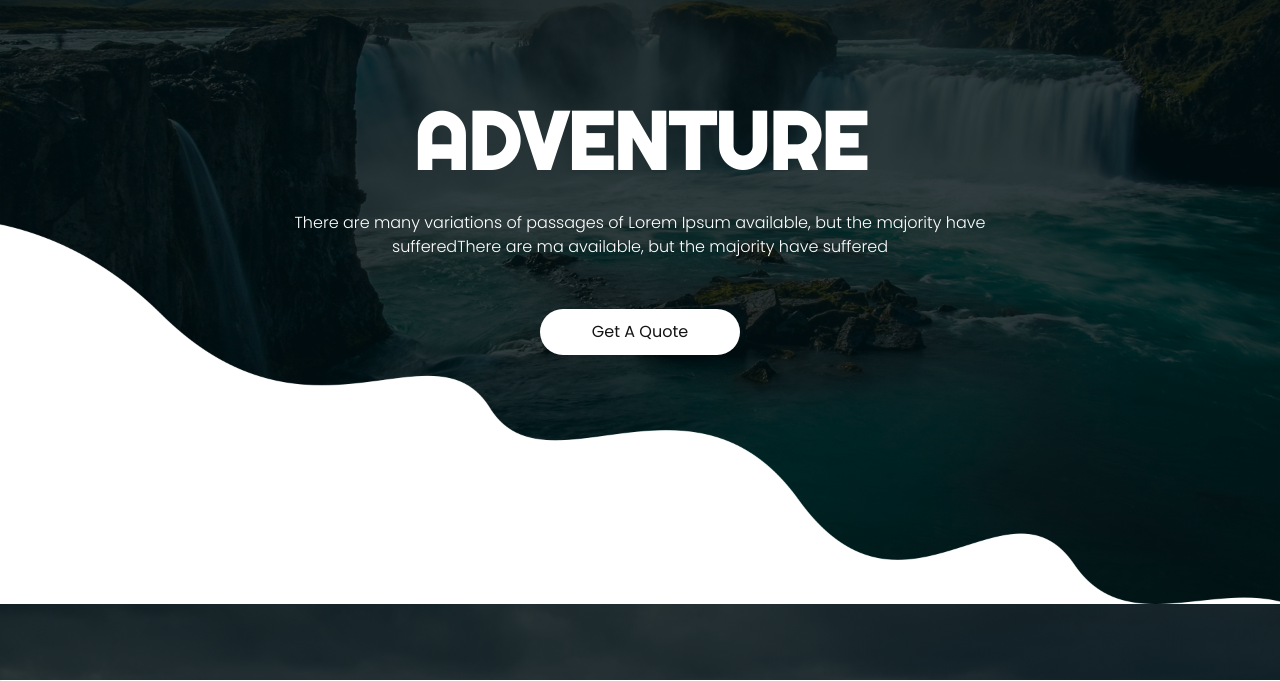
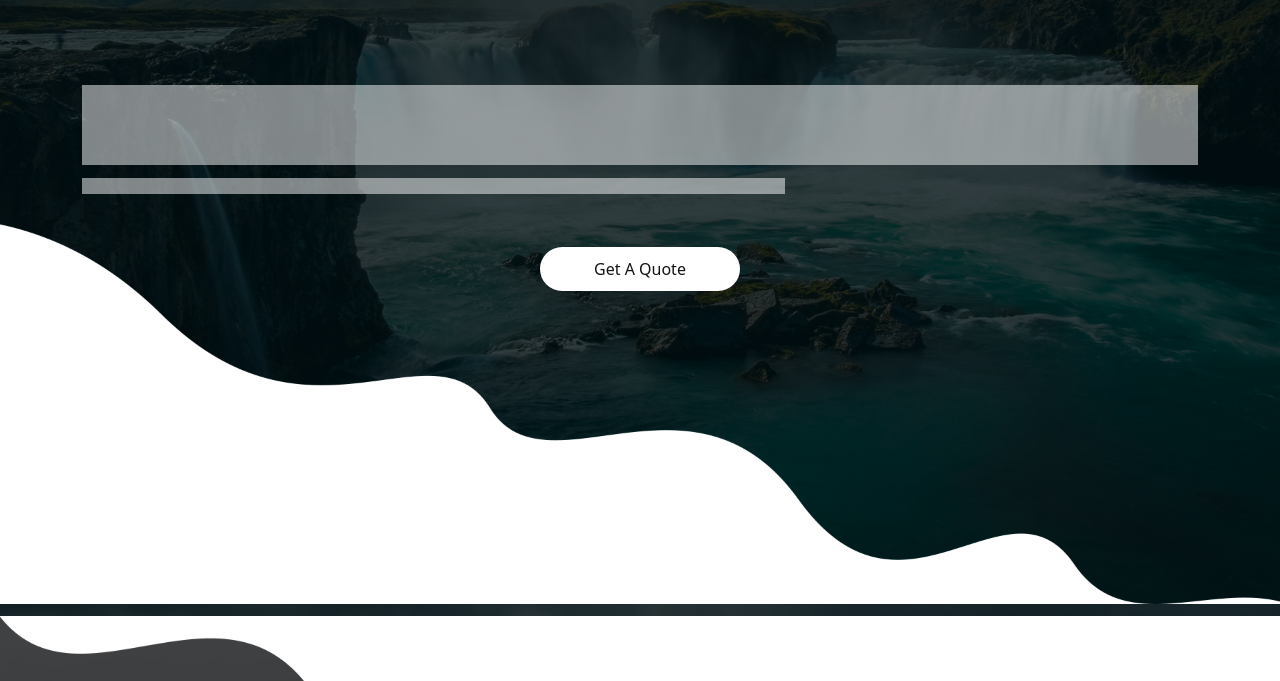
Before and after one commit to Ali-hashir/My-Personal-Blog, a Django app: page / in a window 1280 px wide. Shown: the part 192-873 px from the top of the page. Run offline with Django 4.2, Linux system fonts and the light colour scheme; some libraries are stand-ins or nearby versions; some web fonts are replaced.

Commit message:
Update index.html

```diff
--- a/blog/templates/blog/index.html
+++ b/blog/templates/blog/index.html
@@ -55,6 +55,10 @@
    <!-- Custom stylesheet - for your changes-->
    <link rel="stylesheet" href="{% static 'css/custom.css'%}">
    <script src="{% static 'js/main.js'%}"> </script>
+
+   <link href="https://cdn.jsdelivr.net/npm/bootstrap@5.1.3/dist/css/bootstrap.min.css" rel="stylesheet" integrity="sha384-1BmE4kWBq78iYhFldvKuhfTAU6auU8tT94WrHftjDbrCEXSU1oBoqyl2QvZ6jIW3" crossorigin="anonymous">
+   <script src="https://cdn.jsdelivr.net/npm/bootstrap@5.1.3/dist/js/bootstrap.bundle.min.js" integrity="sha384-ka7Sk0Gln4gmtz2MlQnikT1wXgYsOg+OMhuP+IlRH9sENBO0LRn5q+8nbTov4+1p" crossorigin="anonymous"></script>
+
 </head>
 
 <body>
@@ -113,30 +117,10 @@
       <div class="banner_section layout_padding">
          <div id="carouselExampleSlidesOnly" class="carousel slide" data-ride="carousel">
             <div class="carousel-inner">
-               <div class="carousel-item">
-                  <div class="container">
-                     <h1 class="banner_taital">Adventure</h1>
-                     <p class="banner_text">There are many variations of passages of Lorem Ipsum available, but
-                        the
-                        majority have sufferedThere are ma available, but the majority have suffered</p>
-                     <div class="read_bt"><a href="#">Get A Quote</a></div>
-                  </div>
-               </div>
                <div class="carousel-item active">
                   <div class="container">
-                     <h1 class="banner_taital">Adventure</h1>
-                     <p class="banner_text">There are many variations of passages of Lorem Ipsum available, but
-                        the
-                        majority have sufferedThere are ma available, but the majority have suffered</p>
-                     <div class="read_bt"><a href="#">Get A Quote</a></div>
-                  </div>
-               </div>
-               <div class="carousel-item">
-                  <div class="container">
-                     <h1 class="banner_taital">Adventure</h1>
-                     <p class="banner_text">There are many variations of passages of Lorem Ipsum available, but
-                        the
-                        majority have sufferedThere are ma available, but the majority have suffered</p>
+                     <h1 class="banner_taital placeholder-glow placeholder"> </h1>
+                     <p class="banner_text placeholder-glow placeholder"></p>
                      <div class="read_bt"><a href="#">Get A Quote</a></div>
                   </div>
                </div>
```
